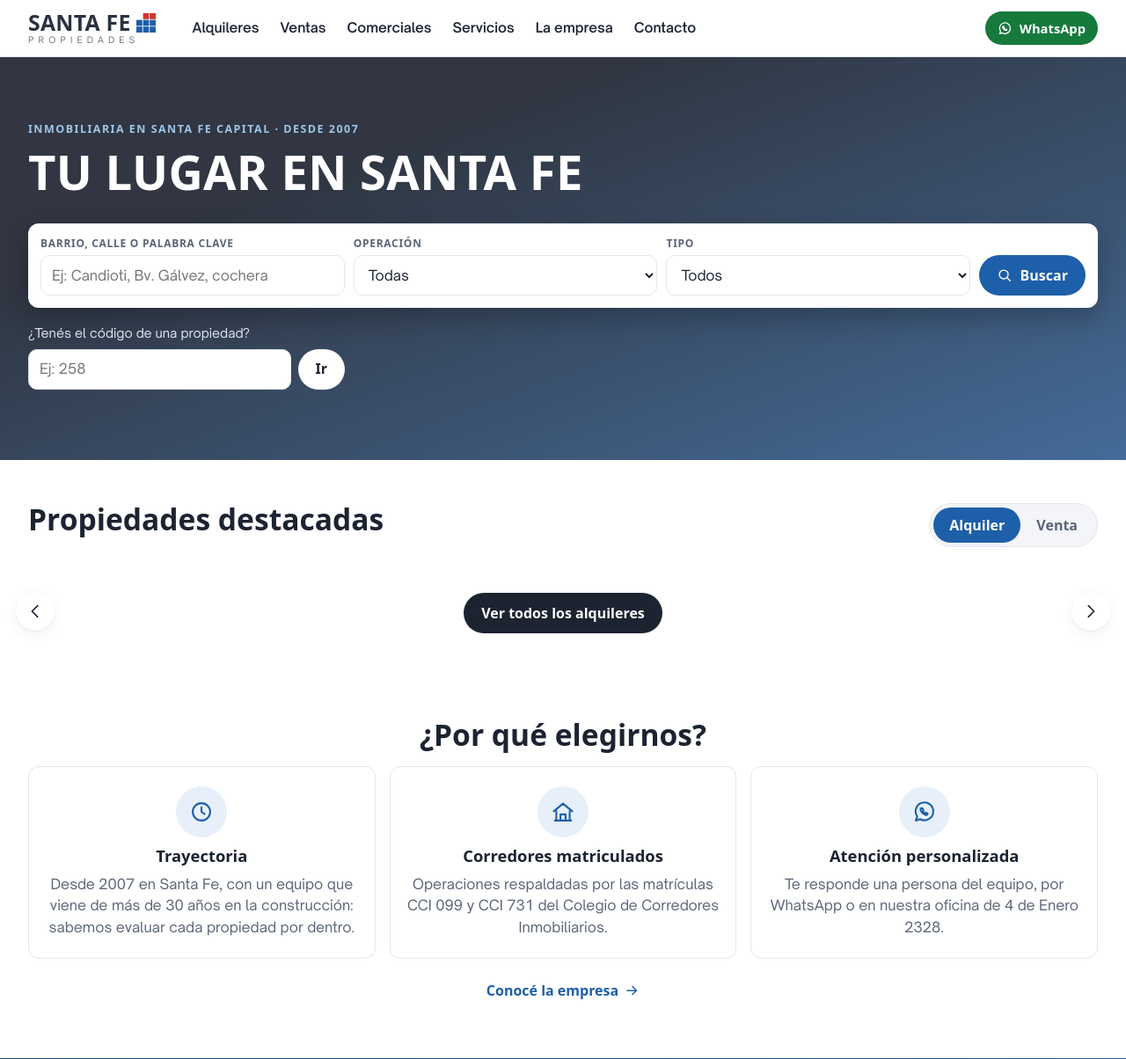
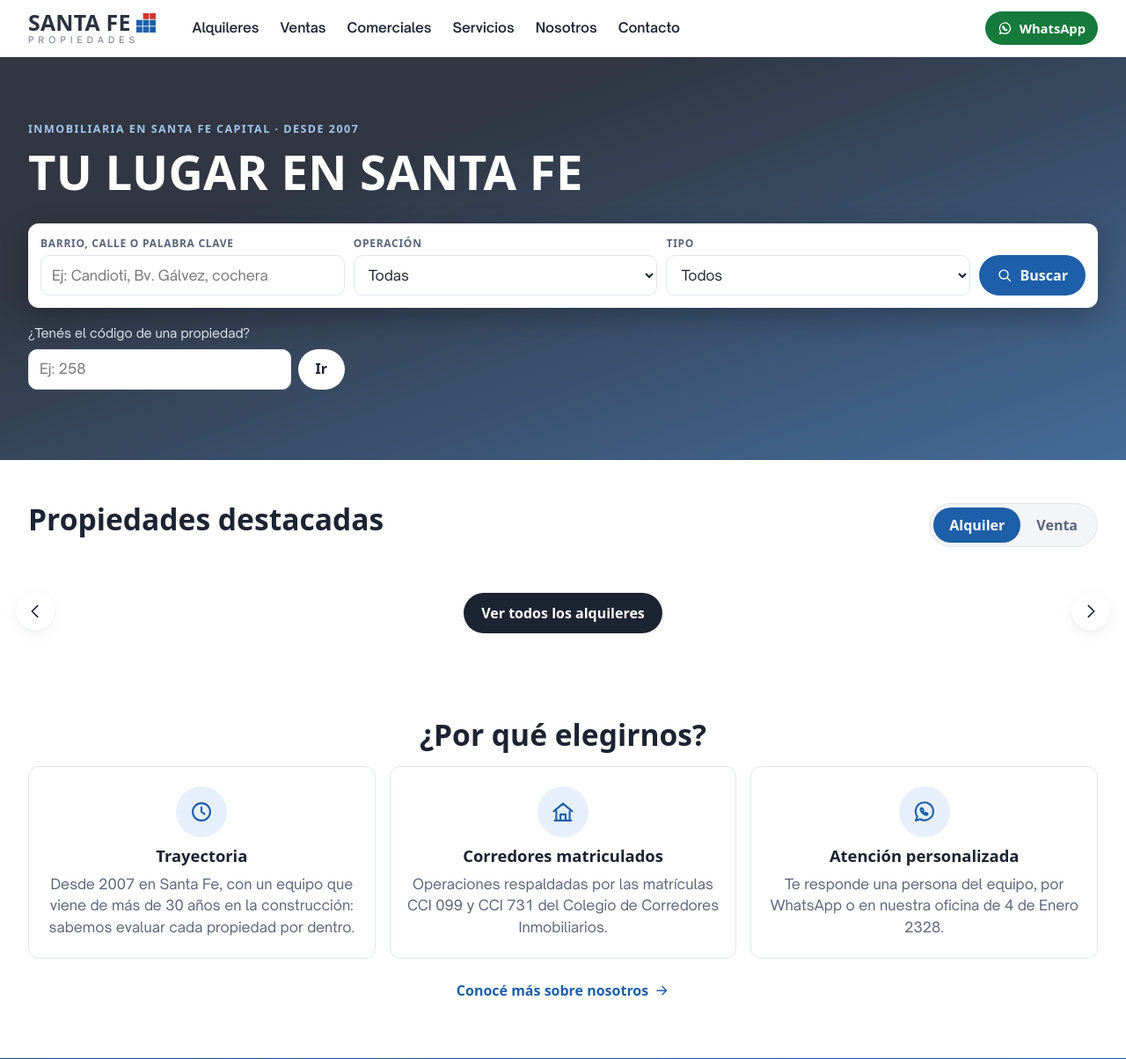
Before and after one commit to bnjmnberta/santa-fe-propiedades-web, a PHP site: page / in a window 1280 px wide. Shown: the top 1204 px of the page at 88% size. Run offline with PHP 8.4, Linux system fonts and the light colour scheme; data comes from the database, SQL or seed files in the repository; data that the repository does not hold is empty; some web fonts are replaced.

Commit message:
Renombrar "La empresa" a "Nosotros"
La página pasa a /nosotros (menú, título, encabezado, enlace de la
portada y el interruptor del panel). /la-empresa y empresa.php redirigen
a /nosotros con 301.

Co-Authored-By: Claude Opus 5.5 <noreply@anthropic.com>

```diff
--- a/app/Controladores/Panel/AdministracionControlador.php
+++ b/app/Controladores/Panel/AdministracionControlador.php
@@ -34,7 +34,7 @@ final class AdministracionControlador
         ],
         'Secciones visibles' => [
             'modulo_mapa'      => ['Mapa con puntos estratégicos', 'modulo'],
-            'modulo_paginas'   => ['Páginas Servicios y La Empresa', 'modulo'],
+            'modulo_paginas'   => ['Páginas Servicios y Nosotros', 'modulo'],
             'modulo_captacion' => ['Alquilá / Vendé con nosotros', 'modulo'],
             'modulo_faq'       => ['Preguntas frecuentes', 'modulo'],
         ],
--- a/app/Controladores/Publico/PaginaControlador.php
+++ b/app/Controladores/Publico/PaginaControlador.php
@@ -9,7 +9,7 @@ use App\Repositorios\CatalogoRepositorio;
 use App\Repositorios\ConfiguracionRepositorio as Cfg;
 use App\Servicios\ValidadorPropiedad;
 
-/** Páginas institucionales: Contacto, Servicios, La Empresa, captación de propietarios y FAQ. */
+/** Páginas institucionales: Contacto, Servicios, Nosotros, captación de propietarios y FAQ. */
 final class PaginaControlador
 {
     /** Contacto está siempre visible: no depende de ningún módulo. */
@@ -46,7 +46,7 @@ final class PaginaControlador
     {
         $this->exigir('paginas');
         Vista::render('publico/empresa', [
-            'titulo'      => 'La empresa | Santa Fe Propiedades',
+            'titulo'      => 'Nosotros | Santa Fe Propiedades',
             'descripcion' => 'Inmobiliaria en Santa Fe Capital desde 2007, con un equipo que viene de más de 30 años en la construcción.',
             'motivos'     => (new CatalogoRepositorio())->motivos(),
         ]);
--- a/app/Vistas/layouts/publico.php
+++ b/app/Vistas/layouts/publico.php
@@ -50,7 +50,7 @@ $telefonoFijo = Cfg::get('telefono_fijo');
       <a href="/comerciales">Comerciales</a>
       <?php if (modulo('paginas')): ?>
         <a href="/servicios">Servicios</a>
-        <a href="/la-empresa">La empresa</a>
+        <a href="/nosotros">Nosotros</a>
       <?php endif ?>
       <a href="/contacto">Contacto</a>
     </nav>
--- a/app/Vistas/publico/empresa.php
+++ b/app/Vistas/publico/empresa.php
@@ -4,7 +4,7 @@ use App\Repositorios\ConfiguracionRepositorio as Cfg;
 ?>
 <section class="encabezado-pagina">
   <div class="contenedor">
-    <h1>La empresa</h1>
+    <h1>Nosotros</h1>
     <p>Santa Fe Propiedades · <?= e(str_replace(' | ', ' · ', Cfg::get('matricula'))) ?></p>
   </div>
 </section>
--- a/app/Vistas/publico/inicio.php
+++ b/app/Vistas/publico/inicio.php
@@ -81,7 +81,7 @@ $carrusel = function (array $propiedades, string $id, string $enlace, string $te
       <h2 class="seccion__titulo seccion__titulo--centrado">¿Por qué elegirnos?</h2>
       <?= Vista::parcial('motivos', ['motivos' => $motivos]) ?>
       <?php if (modulo('paginas')): ?>
-        <p class="centrado"><a class="enlace-flecha" href="/la-empresa">Conocé la empresa <?= icono('flecha') ?></a></p>
+        <p class="centrado"><a class="enlace-flecha" href="/nosotros">Conocé más sobre nosotros <?= icono('flecha') ?></a></p>
       <?php endif ?>
     </div>
   </section>
--- a/app/rutas.php
+++ b/app/rutas.php
@@ -20,7 +20,8 @@ $router->get('/{seccion:ventas|alquileres|comerciales}', [CatalogoControlador::c
 $router->get('/propiedad/{codigo:\d+}-{slug:[a-z0-9-]+}', [FichaControlador::class, 'mostrar']);
 $router->get('/propiedad/{codigo:\d+}', [FichaControlador::class, 'mostrar']);
 $router->get('/servicios', [PaginaControlador::class, 'servicios']);
-$router->get('/la-empresa', [PaginaControlador::class, 'empresa']);
+$router->get('/nosotros', [PaginaControlador::class, 'empresa']);
+$router->get('/la-empresa', [RedireccionControlador::class, 'nosotros']);
 $router->get('/{operacion:alquila|vende}-con-nosotros', [PaginaControlador::class, 'captacion']);
 $router->get('/preguntas-frecuentes', [PaginaControlador::class, 'preguntasFrecuentes']);
 $router->get('/contacto', [PaginaControlador::class, 'contacto']);
```
Also changed, not shown: app/Controladores/Publico/RedireccionControlador.php (+7 -1 lines), README.md.
